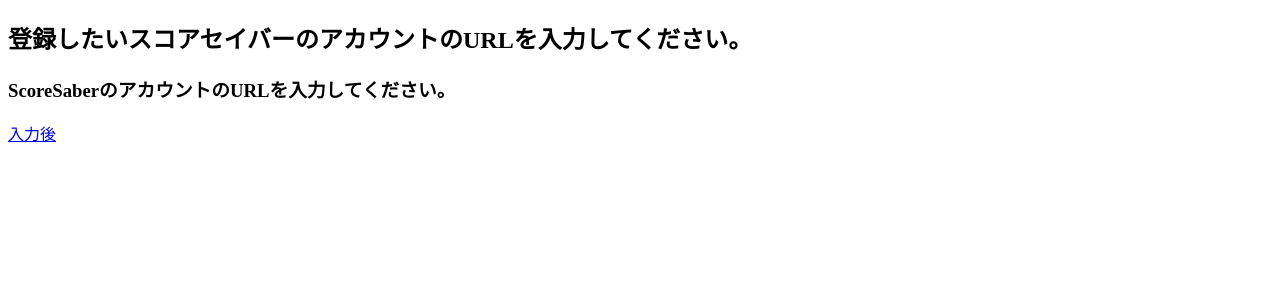
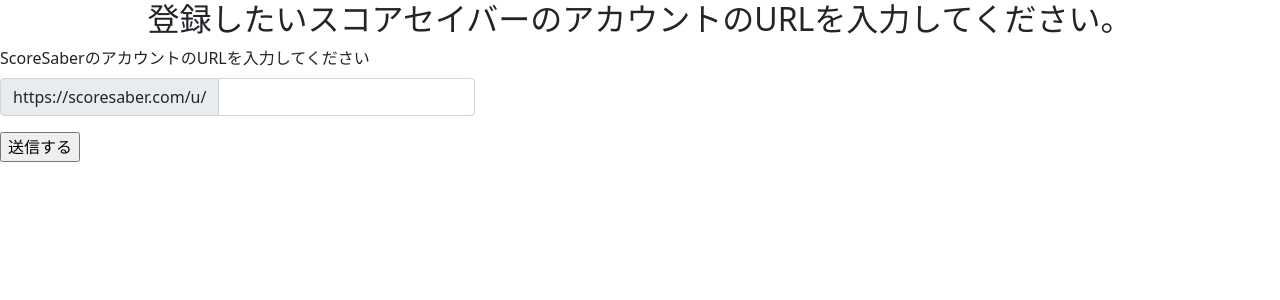
Before and after one commit to rakkyo150/dailypp, a Flask app: page /scoresaber_register in a window 1280 px wide. Shown: the top 300 px of the page. Run offline with Flask 2, Linux system fonts and the light colour scheme.

Commit message:
HTMLとJS

```diff
--- a/templates/index2.html
+++ b/templates/index2.html
@@ -1,11 +1,36 @@
-<!DOCTYPE html>
-<head>
-    <meta charset="UTF-8">
+<!doctype html>
+<html lang="jp">
+  <head>
+    <!-- Required meta tags -->
+    <meta charset="utf-8">
+    <meta name="viewport" content="width=device-width, initial-scale=1">
+
+    <!-- Bootstrap CSS -->
+    <link href="https://cdn.jsdelivr.net/npm/bootstrap@5.0.0-beta1/dist/css/bootstrap.min.css" rel="stylesheet" integrity="sha384-giJF6kkoqNQ00vy+HMDP7azOuL0xtbfIcaT9wjKHr8RbDVddVHyTfAAsrekwKmP1" crossorigin="anonymous">
+
     <title>スコアセイバーの登録</title>
-</head>
-<body>
-<h2>登録したいスコアセイバーのアカウントのURLを入力してください。</h2>
-<h3>ScoreSaberのアカウントのURLを入力してください。</h3>
-<a href="http://127.0.0.1:50000/twitter/request_token">入力後</a>
-</body>
+  </head>
+  <body>
+    <h2 class="text-center">登録したいスコアセイバーのアカウントのURLを入力してください。</h2>
+    <div class="row g-3 align-items-center">
+      <div class="col-auto">
+        <label for="basic-url" class="form-label">ScoreSaberのアカウントのURLを入力してください</label>
+        <div class="input-group mb-3">
+          <span class="input-group-text" id="basic-addon3">https://scoresaber.com/u/</span>
+          <input type="text" class="form-control" id="basic-url" aria-describedby="basic-addon3">
+        </div>
+      </div>
+    </div>
+    <input type="submit" value="送信する" onclick="location.href='http://127.0.0.1:50000/twitter/request_token'">
+    <!-- Optional JavaScript; choose one of the two! -->
+
+    <!-- Option 1: Bootstrap Bundle with Popper -->
+    <script src="https://cdn.jsdelivr.net/npm/bootstrap@5.0.0-beta1/dist/js/bootstrap.bundle.min.js" integrity="sha384-ygbV9kiqUc6oa4msXn9868pTtWMgiQaeYH7/t7LECLbyPA2x65Kgf80OJFdroafW" crossorigin="anonymous"></script>
+
+    <!-- Option 2: Separate Popper and Bootstrap JS -->
+    <!--
+    <script src="https://cdn.jsdelivr.net/npm/@popperjs/core@2.5.4/dist/umd/popper.min.js" integrity="sha384-q2kxQ16AaE6UbzuKqyBE9/u/KzioAlnx2maXQHiDX9d4/zp8Ok3f+M7DPm+Ib6IU" crossorigin="anonymous"></script>
+    <script src="https://cdn.jsdelivr.net/npm/bootstrap@5.0.0-beta1/dist/js/bootstrap.min.js" integrity="sha384-pQQkAEnwaBkjpqZ8RU1fF1AKtTcHJwFl3pblpTlHXybJjHpMYo79HY3hIi4NKxyj" crossorigin="anonymous"></script>
+    -->
+  </body>
 </html>
```
Also changed, not shown: templates/index.html (+27 -9 lines), templates/index3.html (+25 -9 lines).
